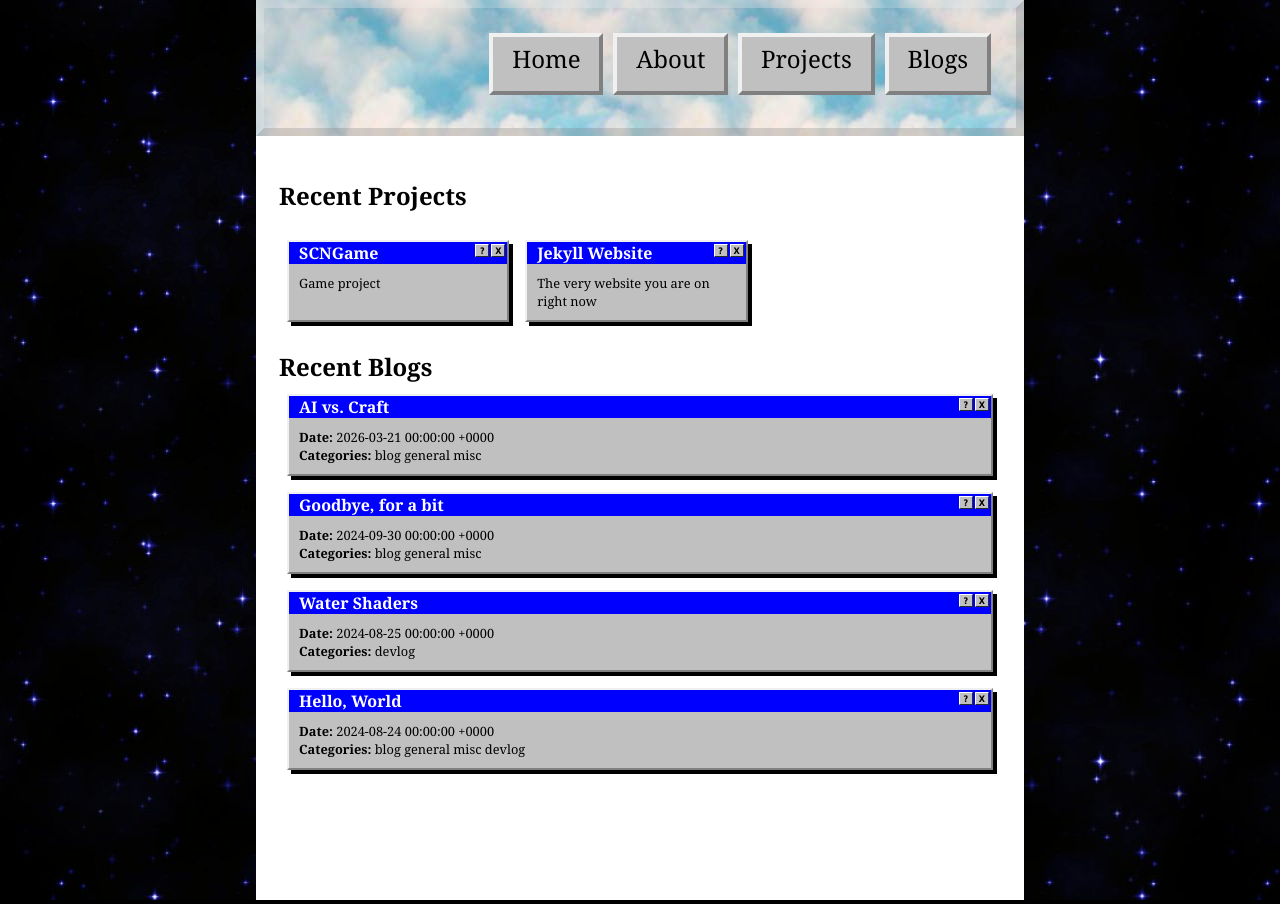
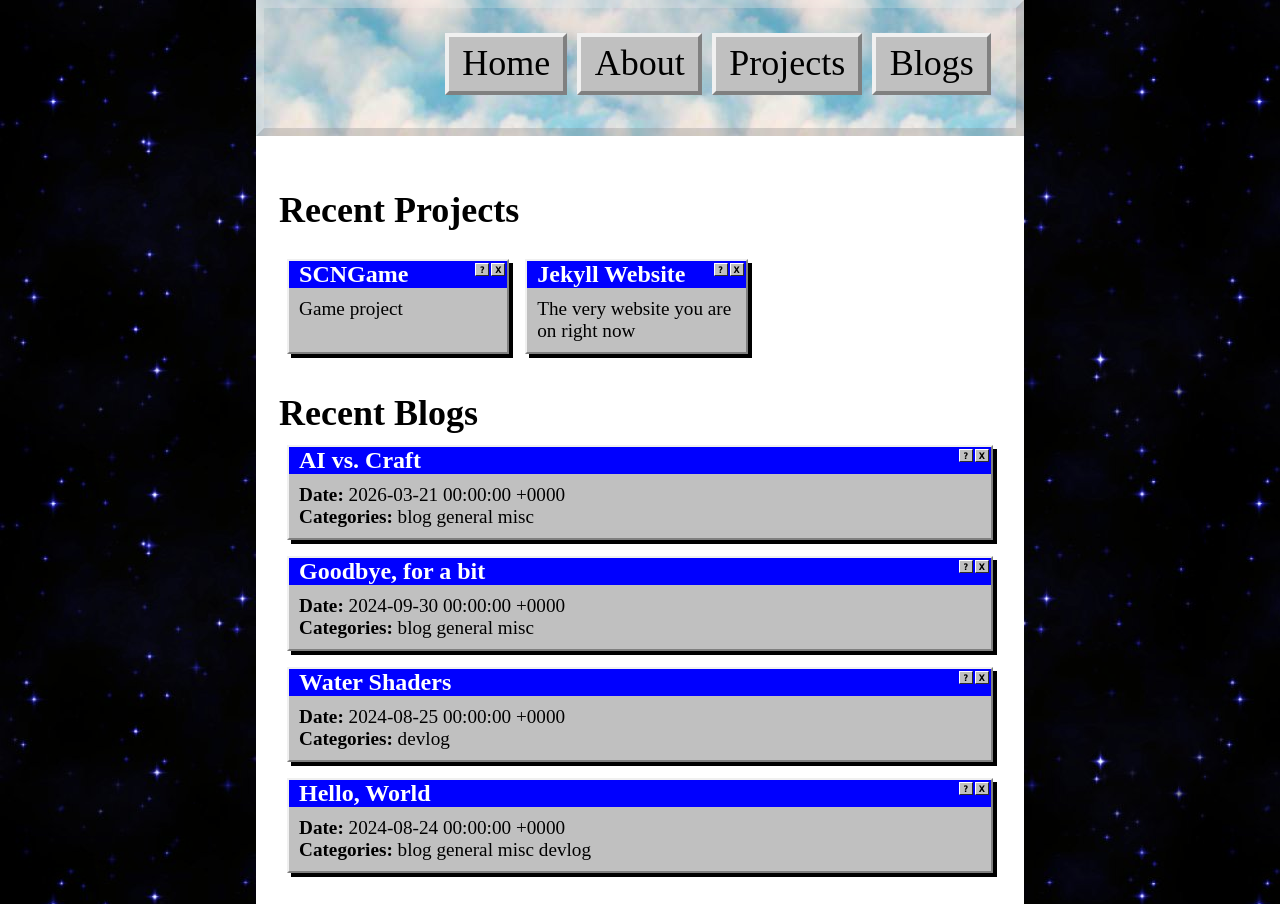
Before and after one commit to silas-hw/silas-hw.github.io, a Jekyll site: the page built from src/index.markdown, in a window 1280 px wide. Built offline with Jekyll 4.4.1, drawn with Linux system fonts in a browser that asks for light colours.

Commit message:
Increase font size

```diff
--- a/src/css/style.css
+++ b/src/css/style.css
@@ -47,7 +47,8 @@ body {
     background-image: url("/assets/img/bg.jpg");
     background-repeat: repeat;
 
-    font-family: Georgia, 'Times New Roman', Times, serif
+    font-family: Meriwe;
+    font-size: 1.5em
 }
 
 @media only screen and (orientation: landscape) {
```
